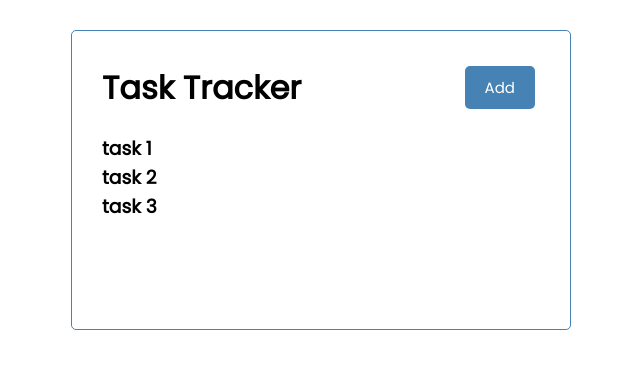
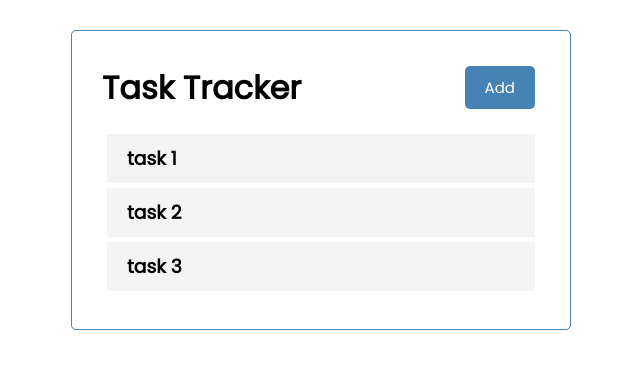
Before and after one commit to nagaita/react-task-tracker, a React (Create React App) app in the folder react-task-tracker/: page / in a window 1280 px wide. Shown: the top 368 px of the page, without its empty margins (319-959 px from the left). Built offline with nearby package versions, Linux system fonts and the light colour scheme.

Commit message:
task component

```diff
--- /dev/null
+++ b/react-task-tracker/src/components/Task.tsx
@@ -0,0 +1,22 @@
+import React from 'react'
+
+type Props = {
+    task: Task
+}
+
+type Task = {
+    id: number,
+    text: string,
+    day: string,
+    reminder: Boolean
+}
+
+const Task: React.FC<Props> = ({ task }) => {
+    return (
+        <div className='task'>
+            <h3 key={task.id}>{task.text}</h3>
+        </div>
+    )
+}
+
+export default Task
--- a/react-task-tracker/src/components/Tasks.tsx
+++ b/react-task-tracker/src/components/Tasks.tsx
@@ -1,9 +1,4 @@
-type Task = {
-    id: number,
-    text: string,
-    day: string,
-    reminder: Boolean
-}
+import Task from './Task'
 
 type Props = {
     tasks: Task[]
@@ -13,7 +8,7 @@
     return (
         <div>
             {tasks.map((task) => (
-                <h3 key={task.id}>{task.text}</h3>
+                <Task key={task.id} task={task} />
             ))}
         </div>
     )
```
